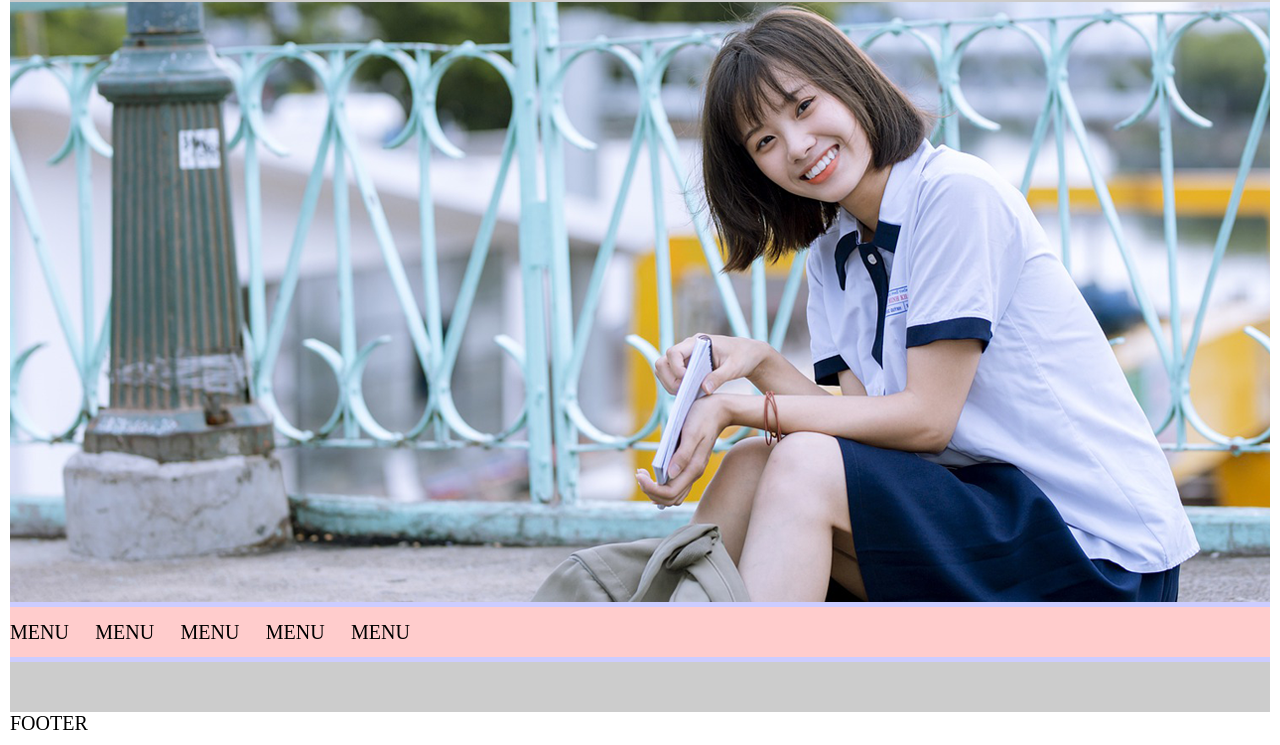
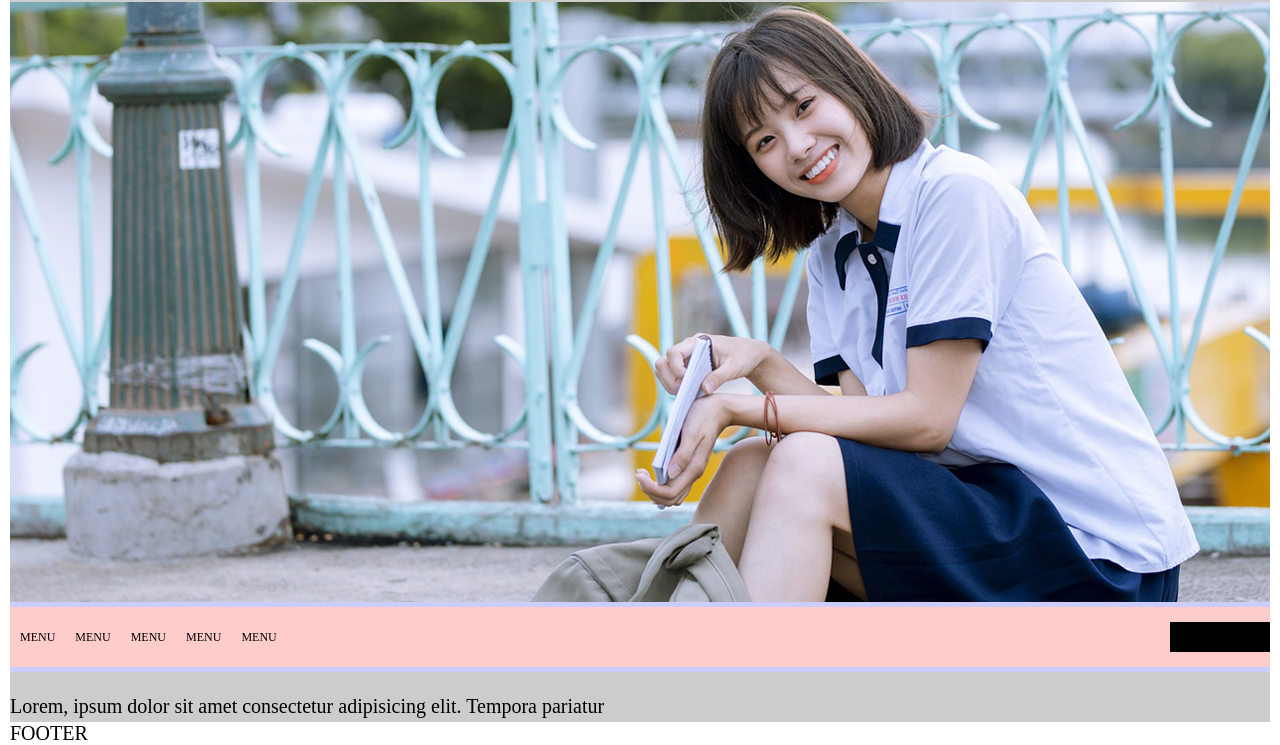
Before and after one commit to msj102525/0218, a plain HTML site: page index.html in a window 1280 px wide. Shown: the part 68-813 px from the top of the page. Drawn offline with Linux system fonts and the light colour scheme.

Commit message:
Add files via upload

```diff
--- a/css/container/indexContainer.css
+++ b/css/container/indexContainer.css
@@ -31,18 +31,35 @@
     background-color: #fcc;
     display: flex;
     justify-content: space-between;
+    padding: 15px 0;
 }
 .container .inner-container .index .grid-container .grid-menu .sub-menu {
-    flex: 0 1 400px;
+    /* flex: 0 1 400px; */
+    display: flex;
+    justify-content: space-between;
+
 }
 .container .inner-container .index .grid-container .grid-menu .sub-menu>ul {
     display: flex;
     justify-content: space-between;
 }
 .container .inner-container .index .grid-container .grid-menu .sub-menu>ul>li {
-    line-height: 50px;
+    line-height: 30px;
+    display: flex;
+    justify-content: space-between;
+    font-size: 12px;
+    padding: 0 10px;
+}
+.container .inner-container .index .grid-container .grid-menu span.right-btn {
+    display: block;
+    flex: 0 0 100px;
+    height: 30px;
+    background-color: #000;
 }
 .container .inner-container .index .grid-container .grid-con {
     grid-area: 3/1/4/-1;
     background-color: #ccc;
+
+    /* grid-template-columns: repeat(4, 1fr);
+    grid-template-rows: repeat(2, minmax(300px)); */
 }
--- a/index.html
+++ b/index.html
@@ -44,7 +44,14 @@
                             </div>
                             <span class="right-btn"></span>
                         </div>
-                        <div class="grid-con"></div>
+                        <div class="grid-con">
+                            <ul>
+                                <li>
+                                    <img src="" alt="">
+                                    <p>Lorem, ipsum dolor sit amet consectetur adipisicing elit. Tempora pariatur</p>
+                                </li>
+                            </ul>
+                        </div>
                     </div>
                 </div>
             </div>
```
